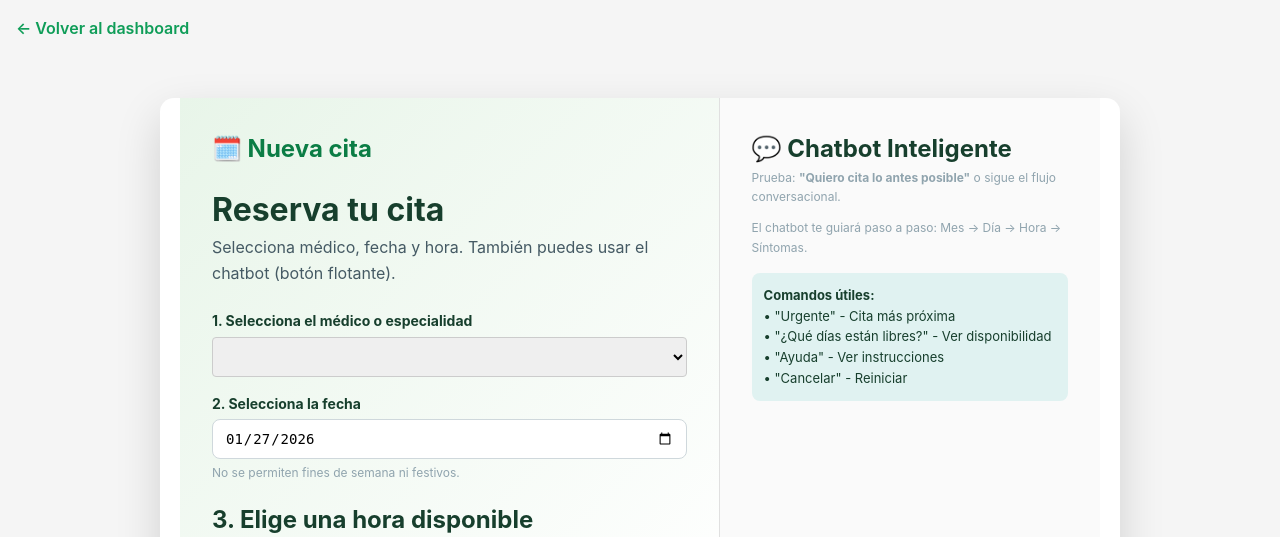
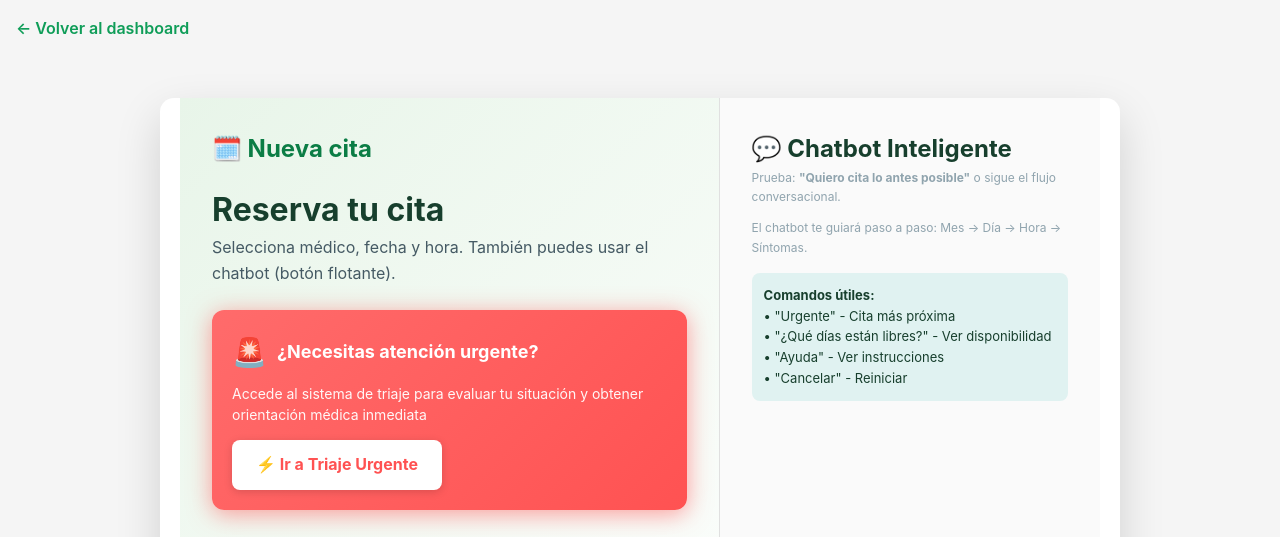
Before and after one commit to Samuel-reto/Grupo_2, a WordPress theme: template nueva_cita.php in a window 1280 px wide. Shown: the top 537 px of the page. Run offline with PHP 8.4 and a stand-in for WordPress, Linux system fonts and the light colour scheme; the site name, menu and one post (Sample post) are stand-ins, and other content is empty; the visitor is signed in with stand-in values (Sample User, id 1).

Commit message:
Update nueva_cita.php

```diff
--- a/nueva_cita.php
+++ b/nueva_cita.php
@@ -1,7 +1,6 @@
-
 <?php
 /**
- * Health2You - Nueva cita con síntomas y selección de médico
+ * Health2You - Nueva cita con síntomas, selección de médico y botón de urgencia
  */
 
 if (!defined('ABSPATH')) {
@@ -325,6 +324,44 @@ if (h2y_es_dia_valido($fecha_sel)) {
             border-color: #00796b;
             background: #e0f2f1;
         }
+
+        /* Estilos para el botón de urgencia */
+        .urgencia-box {
+            background: linear-gradient(135deg, #ff6b6b 0%, #ff5252 100%);
+            border-radius: 12px;
+            padding: 20px;
+            margin: 24px 0;
+            box-shadow: 0 4px 15px rgba(255, 82, 82, 0.3);
+            animation: pulseUrgent 2s infinite;
+        }
+
+        @keyframes pulseUrgent {
+            0%, 100% {
+                box-shadow: 0 4px 15px rgba(255, 82, 82, 0.3);
+            }
+            50% {
+                box-shadow: 0 4px 25px rgba(255, 82, 82, 0.6);
+            }
+        }
+
+        .btn-urgente {
+            background: white;
+            color: #ff5252;
+            font-weight: bold;
+            padding: 12px 24px;
+            border-radius: 8px;
+            text-decoration: none;
+            display: inline-block;
+            box-shadow: 0 2px 8px rgba(0,0,0,0.15);
+            transition: all 0.3s;
+            border: none;
+        }
+
+        .btn-urgente:hover {
+            transform: translateY(-2px);
+            box-shadow: 0 4px 16px rgba(0,0,0,0.25);
+            background: #fff;
+        }
     </style>
 </head>
 <body>
@@ -341,6 +378,26 @@ if (h2y_es_dia_valido($fecha_sel)) {
         <div class="logo"><span>🗓️ Nueva cita</span></div>
         <h1>Reserva tu cita</h1>
         <p class="tagline">Selecciona médico, fecha y hora. También puedes usar el chatbot (botón flotante).</p>
+
+        <!-- BOTÓN DE CITA URGENTE -->
+        <div class="urgencia-box">
+            <div style="display: flex; align-items: center; justify-content: space-between; flex-wrap: wrap; gap: 15px;">
+                <div style="flex: 1; min-width: 250px;">
+                    <div style="display: flex; align-items: center; gap: 10px; margin-bottom: 8px;">
+                        <span style="font-size: 28px;">🚨</span>
+                        <strong style="color: white; font-size: 18px;">¿Necesitas atención urgente?</strong>
+                    </div>
+                    <p style="margin: 0; color: rgba(255,255,255,0.95); font-size: 14px; line-height: 1.5;">
+                        Accede al sistema de triaje para evaluar tu situación y obtener orientación médica inmediata
+                    </p>
+                </div>
+                <div>
+                    <a href="<?= get_stylesheet_directory_uri(); ?>/final.html" class="btn-urgente">
+                        ⚡ Ir a Triaje Urgente
+                    </a>
+                </div>
+            </div>
+        </div>
 
         <?php if (!empty($mensaje)): ?>
             <div class="alert alert-<?= $tipo_mensaje; ?>"><?= htmlspecialchars($mensaje); ?></div>
```
